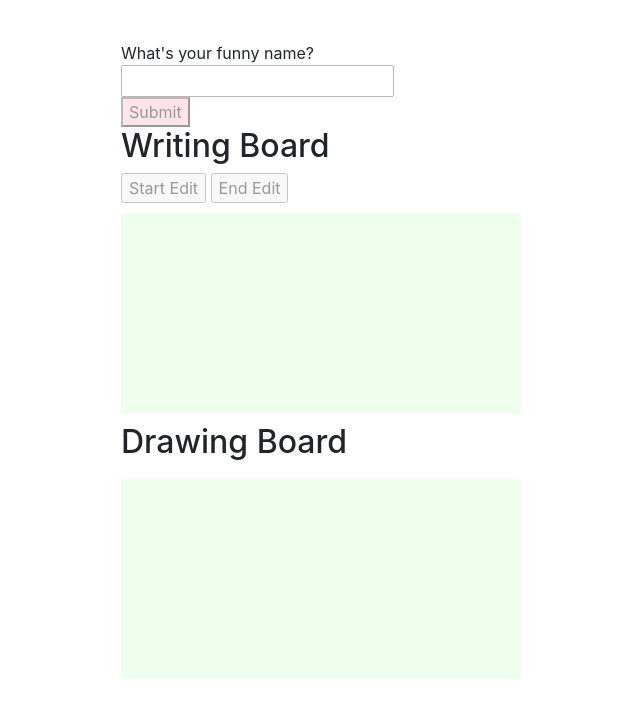
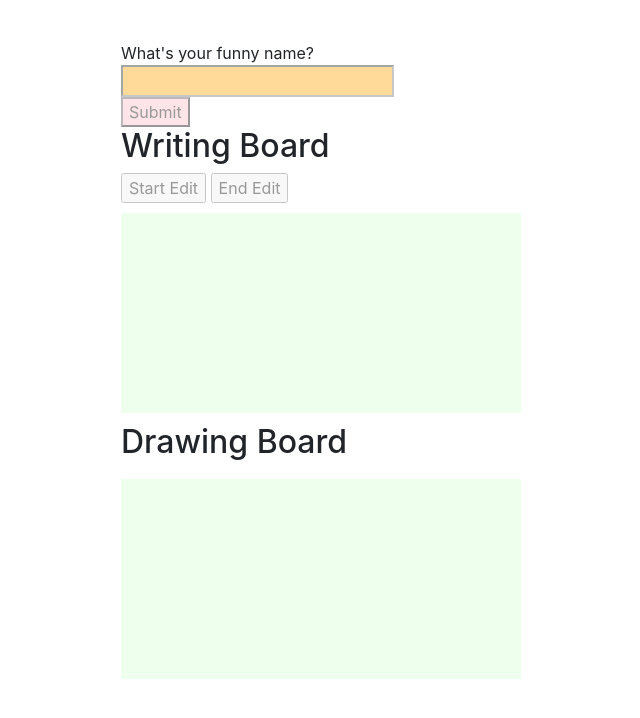
Before and after one commit to WinterCricket/introFormJS, a plain HTML site: page index.html in a window 1280 px wide. In both pictures the pointer is over the input 616 px from the left and 80 px from the top of the page. Shown: the whole page, without its empty margins (359-999 px from the left). Drawn offline with nearby package versions, Linux system fonts and the light colour scheme.

Commit message:
hover state to change input buttoncolor via css

```diff
--- a/style.css
+++ b/style.css
@@ -4,3 +4,6 @@ input {
 p {
 	line-height: 25px;
 }
+input:hover {
+	background-color: orange;
+}
```
